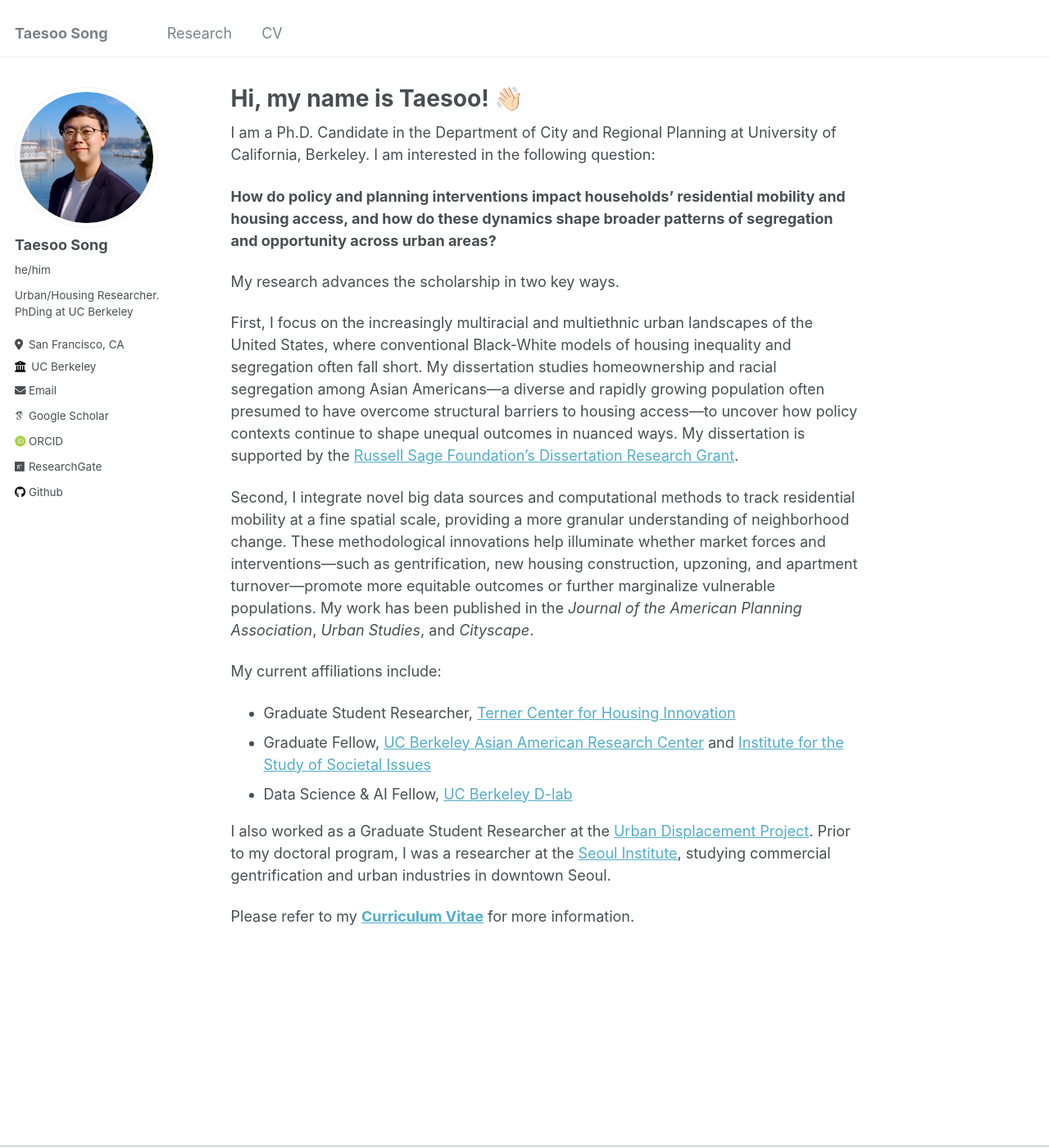
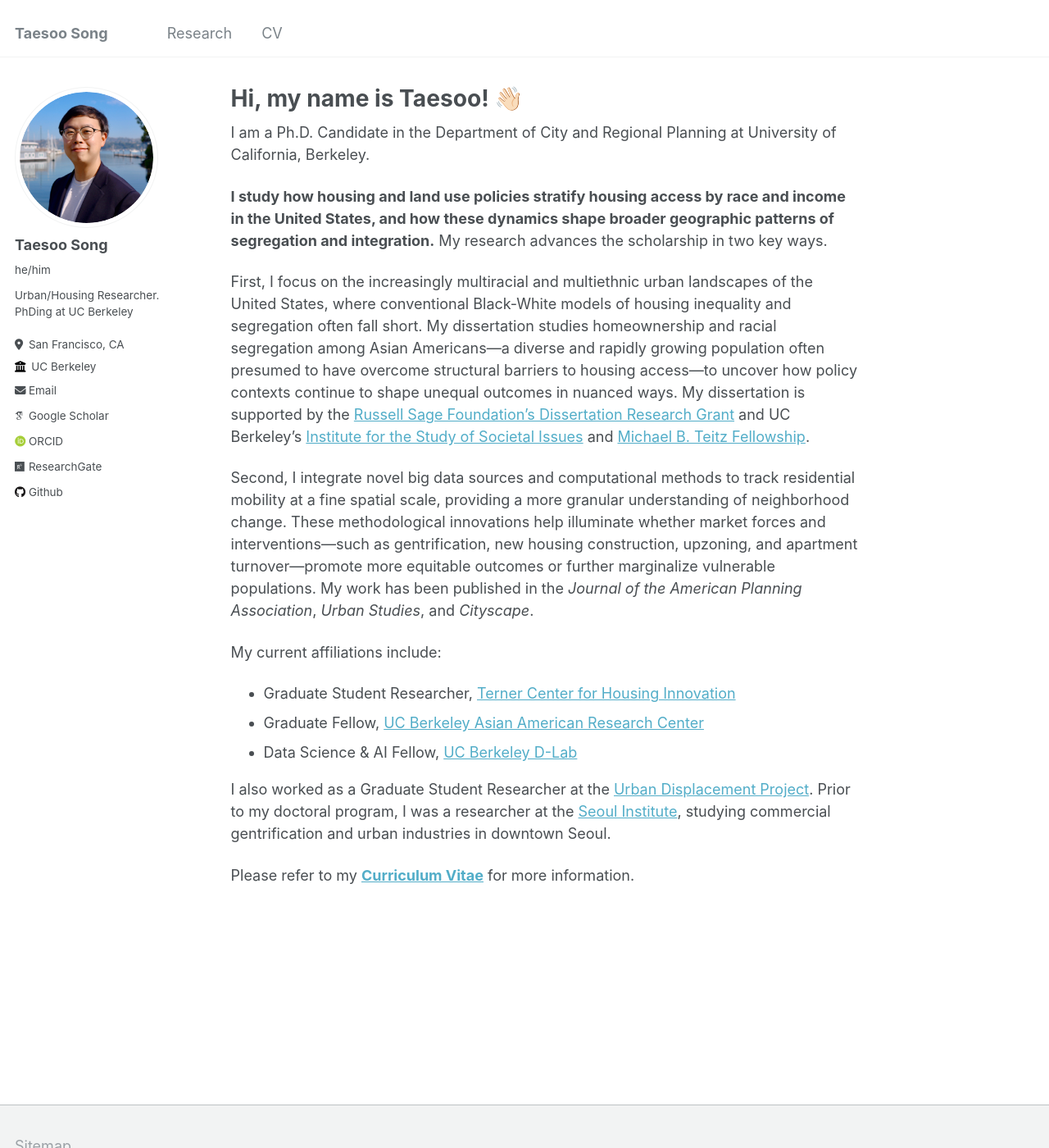
Before and after one commit to taesoosong/taesoosong.github.io, a Jekyll site: the page built from _pages/about.md, in a window 1280 px wide and 1400 px high. Shown: the whole window at 82% size. Built offline with Jekyll 4.4.1, drawn with Linux system fonts in a browser that asks for light colours; some web fonts are replaced.

Commit message:
Update about.md

```diff
--- a/_pages/about.md
+++ b/_pages/about.md
@@ -9,21 +9,18 @@ redirect_from:
 ---
 
 
-I am a Ph.D. Candidate in the Department of City and Regional Planning at University of California, Berkeley. I am interested in the following question:
+I am a Ph.D. Candidate in the Department of City and Regional Planning at University of California, Berkeley.
 
-**How do policy and planning interventions impact households’ residential mobility and housing access, and how do these dynamics shape broader patterns of segregation and opportunity across urban areas?**
+**I study how housing and land use policies stratify housing access by race and income in the United States, and how these dynamics shape broader geographic patterns of segregation and integration.** My research advances the scholarship in two key ways.
 
-My research advances the scholarship in two key ways.
-
-First, I focus on the increasingly multiracial and multiethnic urban landscapes of the United States, where conventional Black-White models of housing inequality and segregation often fall short. My dissertation studies homeownership and racial segregation among Asian Americans—a diverse and rapidly growing population often presumed to have overcome structural barriers to housing access—to uncover how policy contexts continue to shape unequal outcomes in nuanced ways. My dissertation is supported by the [Russell Sage Foundation's Dissertation Research Grant](https://www.russellsage.org/research/funding/dissertation-research-grants).
+First, I focus on the increasingly multiracial and multiethnic urban landscapes of the United States, where conventional Black-White models of housing inequality and segregation often fall short. My dissertation studies homeownership and racial segregation among Asian Americans—a diverse and rapidly growing population often presumed to have overcome structural barriers to housing access—to uncover how policy contexts continue to shape unequal outcomes in nuanced ways. My dissertation is supported by the [Russell Sage Foundation's Dissertation Research Grant](https://www.russellsage.org/research/funding/dissertation-research-grants) and UC Berkeley's [Institute for the Study of Societal Issues](https://issi.berkeley.edu/) and [Michael B. Teitz Fellowship](https://ced.berkeley.edu/awards/michael-b-teitz-fellowship).
 
 Second, I integrate novel big data sources and computational methods to track residential mobility at a fine spatial scale, providing a more granular understanding of neighborhood change. These methodological innovations help illuminate whether market forces and interventions—such as gentrification, new housing construction, upzoning, and apartment turnover—promote more equitable outcomes or further marginalize vulnerable populations. My work has been published in the _Journal of the American Planning Association_, _Urban Studies_, and _Cityscape_.
 
-
 My current affiliations include:
 - Graduate Student Researcher, [Terner Center for Housing Innovation](https://ternercenter.berkeley.edu/)
-- Graduate Fellow, [UC Berkeley Asian American Research Center](https://issi.berkeley.edu/aarc) and [Institute for the Study of Societal Issues](https://issi.berkeley.edu/)
-- Data Science & AI Fellow, [UC Berkeley D-lab](https://dlab.berkeley.edu/)
+- Graduate Fellow, [UC Berkeley Asian American Research Center](https://issi.berkeley.edu/aarc)
+- Data Science & AI Fellow, [UC Berkeley D-Lab](https://dlab.berkeley.edu/)
 
 I also worked as a Graduate Student Researcher at the [Urban Displacement Project](https://www.urbandisplacement.org/). Prior to my doctoral program, I was a researcher at the [Seoul Institute](https://global.si.re.kr/), studying commercial gentrification and urban industries in downtown Seoul.
 
```
